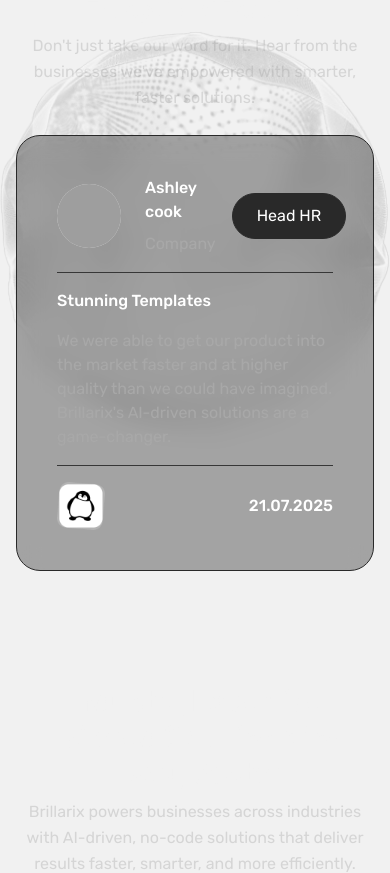
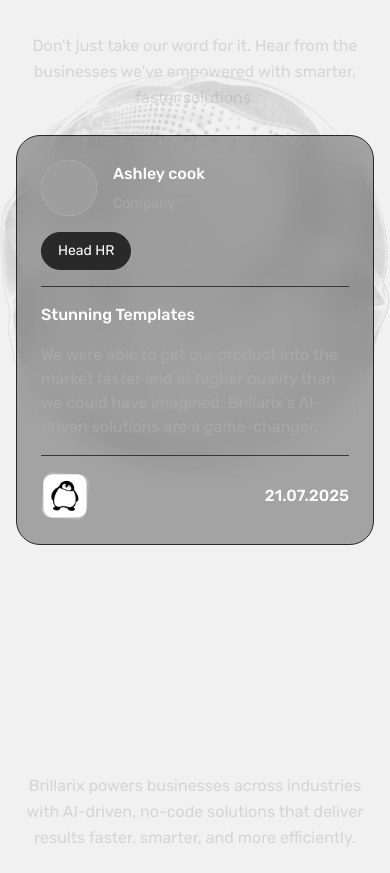
Before and after one commit to team-brillarix/brillarix-website, a Next.js app: page / in a window 390 px wide. Shown: the part 9420-10293 px from the top of the page. Built offline with nearby package versions, Linux system fonts and the light colour scheme; no server answers; grey boxes are pictures that could not be loaded.

Commit message:
Trusted By Innovator Responsiveness

```diff
--- a/src/components/TrustedByInnovators/InnovatorCard.tsx
+++ b/src/components/TrustedByInnovators/InnovatorCard.tsx
@@ -7,10 +7,10 @@ interface InnovatorCardProps {
 
 export function InnovatorCard({ innovator }: InnovatorCardProps) {
   return (
-    <div className="flex flex-col backdrop-blur-md justify-between bg-gray-dark-1/35 rounded-3xl p-10 border border-gray-dark-3 gap-4 relative h-full">
-      <div className="flex flex-row items-center justify-between gap-4">
-        <div className="flex flex-row items-center gap-6 flex-1">
-          <div className="relative w-16 h-16 rounded-full overflow-hidden bg-[#E1E1E1] shrink-0">
+    <div className="flex flex-col backdrop-blur-md justify-between bg-gray-dark-1/35 rounded-3xl p-6 sm:p-8 md:p-10 border border-gray-dark-3 gap-4 relative h-full">
+      <div className="flex flex-col sm:flex-row items-start sm:items-center justify-between gap-4">
+        <div className="flex flex-row items-center gap-4 sm:gap-6 flex-1 min-w-0">
+          <div className="relative w-14 h-14 sm:w-16 sm:h-16 rounded-full overflow-hidden bg-[#E1E1E1] shrink-0">
             <Image
               src={innovator.image}
               alt={innovator.name}
@@ -19,13 +19,13 @@ export function InnovatorCard({ innovator }: InnovatorCardProps) {
               className="w-full h-full object-cover"
             />
           </div>
-          <div className="flex flex-col gap-2">
-            <p className="font-medium text-white">{innovator.name}</p>
-            <p className="text-base font-regular text-gray-light-5">{innovator.company}</p>
+          <div className="flex flex-col gap-2 min-w-0 flex-1">
+            <p className="font-medium text-white truncate">{innovator.name}</p>
+            <p className="text-sm sm:text-base font-regular text-gray-light-5 truncate">{innovator.company}</p>
           </div>
         </div>
-        <div className="flex items-center justify-center py-2.5 px-6 rounded-full bg-gray-dark-3 border border-gray-dark-3 shrink-0">
-          <p className="text-base text-white font-regular whitespace-nowrap">{innovator.position}</p>
+        <div className="flex items-center justify-center py-2 sm:py-2.5 px-4 sm:px-6 rounded-full bg-gray-dark-3 border border-gray-dark-3 shrink-0 self-start sm:self-auto">
+          <p className="text-sm sm:text-base text-white font-regular whitespace-nowrap">{innovator.position}</p>
         </div>
       </div>
 
--- a/src/components/TrustedByInnovators/TrustedByInnovators.tsx
+++ b/src/components/TrustedByInnovators/TrustedByInnovators.tsx
@@ -32,7 +32,7 @@ export default function TrustedByInnovators() {
         headingWeight="bold"
         headingAlign="center"
       >
-        <div className="absolute z-0 top-32 md:top-58 lg:top-46 pointer-events-none">
+        <div className="absolute z-0 top-42 md:top-58 lg:top-46 pointer-events-none">
           <Image
             src="/trusted-by-innovators/background.png"
             alt="Background Pattern"
```
